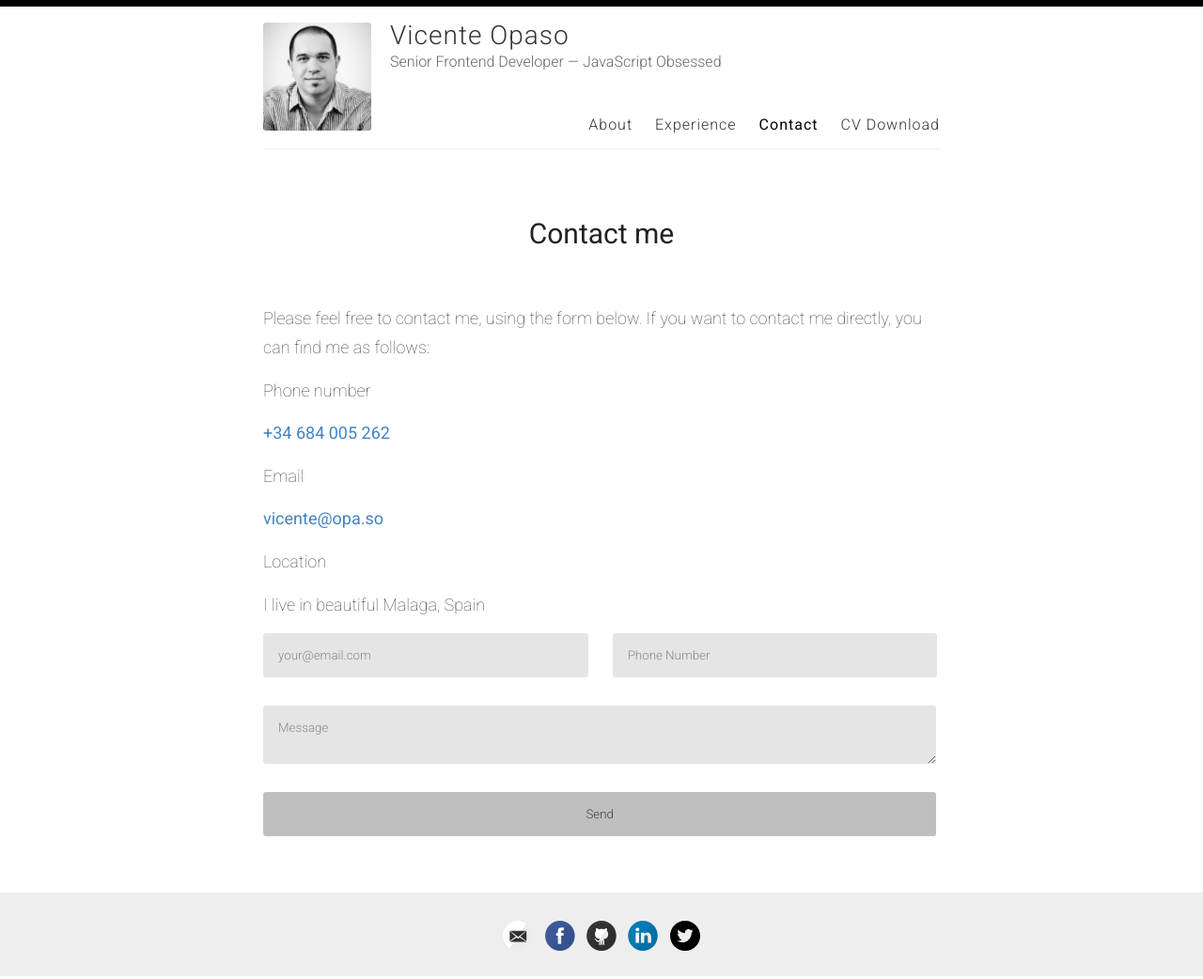
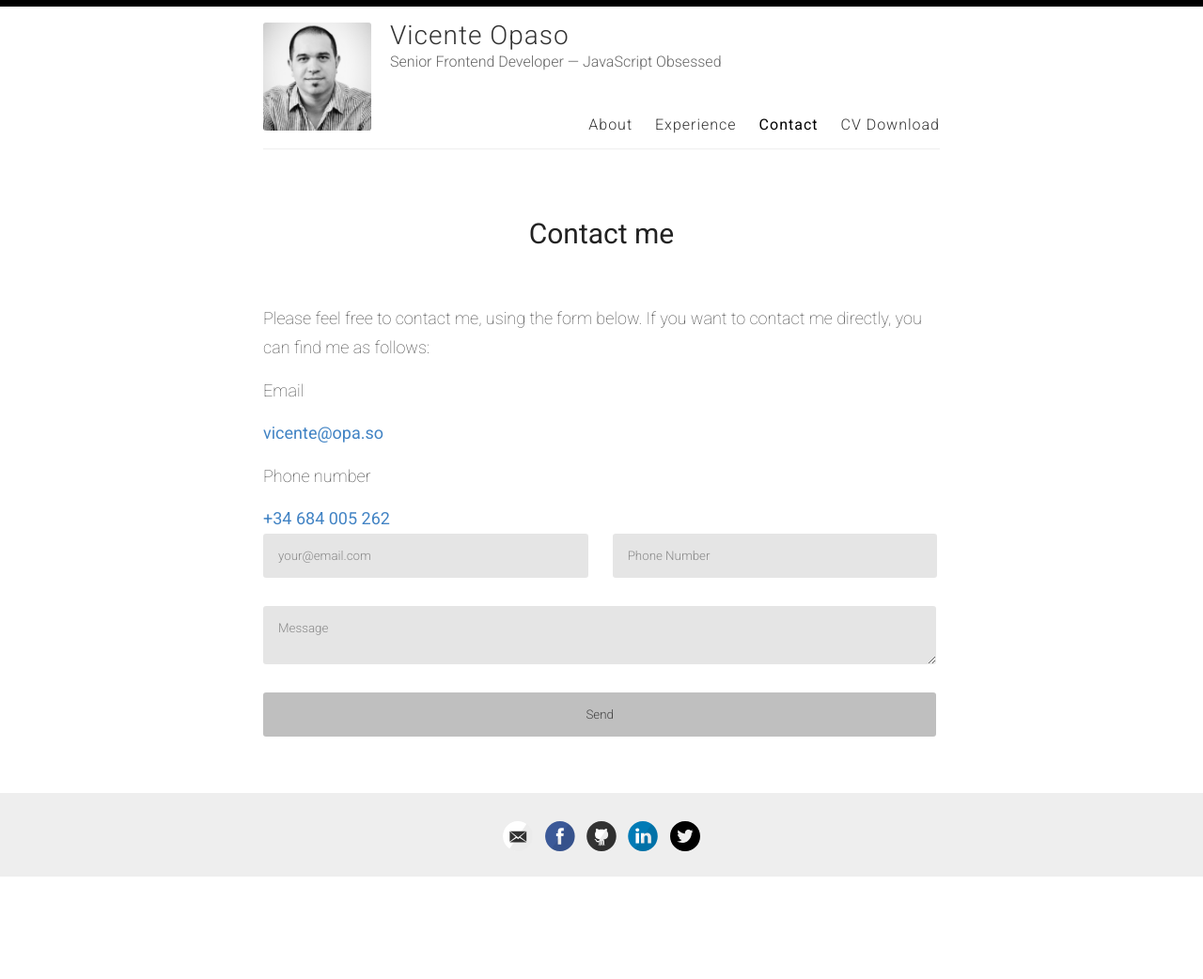
Before and after one commit to vicenteopaso/vicenteopaso, a Jekyll site: the page built from _pages/contact.md, in a window 1280 px wide. Shown: the whole page at 94% size. Built offline with Jekyll 4.4.1, drawn with Linux system fonts in a browser that asks for light colours; after the commit the page ends 936 px from its top, so only the background shows below that.

Commit message:
Update contact.html

```diff
--- a/_layouts/contact.html
+++ b/_layouts/contact.html
@@ -9,17 +9,13 @@
   <div class="entry">
     <p>Please feel free to contact me, using the form below. If you want to contact me directly, you can find me as follows:</p>
     <div id="contactWrapper">
-      <div>
-        <p>Phone number</p>
-        <a href="tel://+34684005262">+34 684 005 262</a>
-      </div>
-      <div>
-        <p>Email</p>
+      <div class="contactMethod">
+        <p class="title">Email</p>
         <a href="mailto://vicente@opa.so">vicente@opa.so</a>
       </div>
-      <div>
-        <p>Location</p>
-        <p>I live in beautiful Malaga, Spain</p>
+      <div class="contactMethod">
+        <p class="title">Phone number</p>
+        <a href="tel://+34684005262">+34 684 005 262</a>
       </div>
     </div>
     {{ content }}
@@ -32,6 +28,21 @@
         <p id="my-form-status"></p>
     </form>
   </div>
+  <div id="googleMap"></div>
+
+</article>
+
+<script>
+  function myMap() {
+    var mapProp= {
+      center:new google.maps.LatLng(36.580733, -4.542397),
+      zoom:5,
+    };
+    var map = new google.maps.Map(document.getElementById("googleMap"),mapProp);
+  }
+</script>
+
+<script src="https://maps.googleapis.com/maps/api/js?key=AIzaSyAylpUhutIzp68cX8SZbSLqX_AxKDriNPM&callback=myMap"></script>
 
 <script>
   var form = document.getElementById("contact-form");
```
Lines whose indentation alone changed are shown as unchanged.
